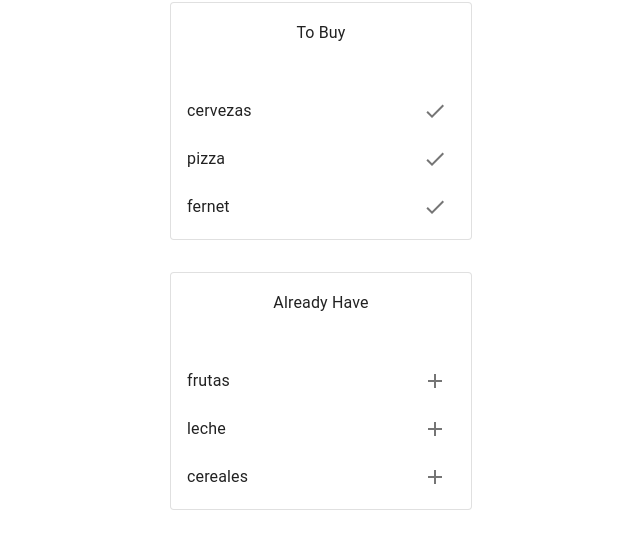
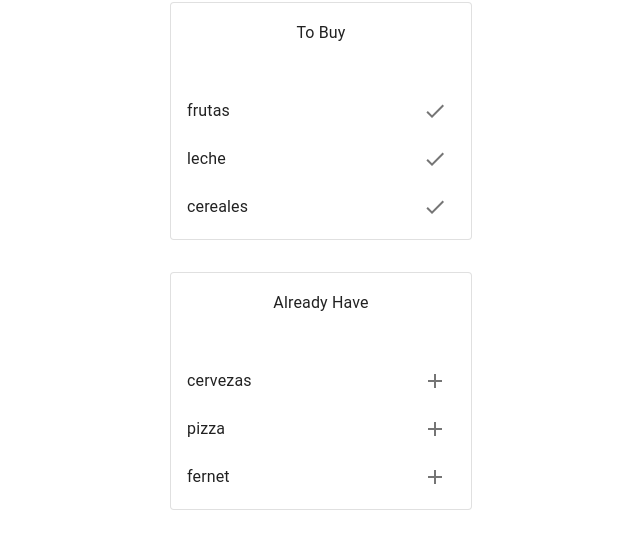
Before and after one commit to romerocgus/shopping-list, a React (Create React App) app: page / in a window 1280 px wide. Shown: the part 214-753 px from the top of the page, without its empty margins (319-959 px from the left). Built offline with nearby package versions, Linux system fonts and the light colour scheme.

Commit message:
Buscador

```diff
--- a/src/App.js
+++ b/src/App.js
@@ -24,7 +24,7 @@ function App() {
   const handleAddElement = () => {
     const newElement = {
       name: searchCriteria,
-      inStock: true,
+      inStock: false,
     };
 
     setItems((prev) => [...prev, newElement]);
--- a/src/Components/ShoppingList.js
+++ b/src/Components/ShoppingList.js
@@ -11,7 +11,7 @@ const ShoppingList = ({ elements, onToggleBuy, isBuy }) => {
         </Typography>
         <List>
           {elements
-            .filter((elem) => elem.inStock === isBuy)
+            .filter((elem) => elem.inStock !== isBuy)
             .map((elem) => (
               <ShoppingListItem
                 key={`shopping-item${elem.name}`}
```
